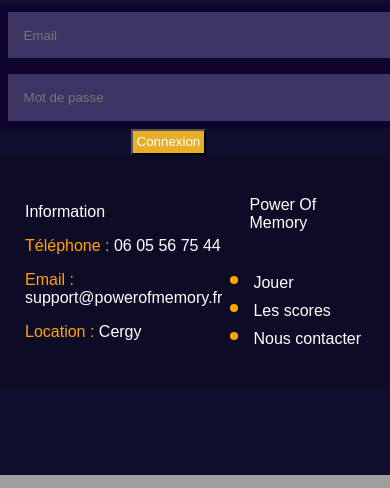
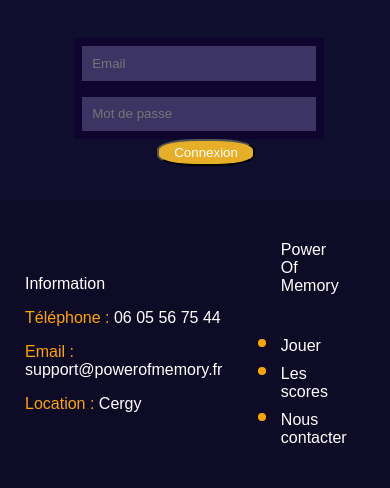
Before and after one commit to Nolent77/memory-website, a PHP site: page /login.html in a window 390 px wide; the page is wider, and only the part inside the window is pictured. Shown: the part 369-857 px from the top of that part. Run offline with PHP 8.4, Linux system fonts and the light colour scheme.

Commit message:
mobile connexion

```diff
--- a/assets/css/register.css
+++ b/assets/css/register.css
@@ -14,18 +14,18 @@ body{
     font-size:500%; /* on définit la taille du titre en pixel */
     font-family: 'PoliceDesTitres', sans-serif; /* on join la police d'écriture au titre */
 }
-.regiterBox{
+.registerBox{
     margin-left: 32%;/*place les touche a 32% de l'écran*/
     width : 35%;/* modifie la longeur de barres*/
     padding: 1%;/* modifie la largeur des barres*/
 }
 
 button{
-    margin-left: 33.5%;
+    margin-left: 42.5%;
     background-color: #e7af28;
     box-sizing: border-box;
     resize: none;
-    padding: 1%;
+    padding: 3%;
     color : #FFF /* Modifie la couleur du texte qui se trouve dans le boutton*/
 
 
@@ -38,13 +38,45 @@ input{
     flex-direction: column; /*pour placer chaque barre l'une sous l'autre*/
     background-color: #3c3564; /*définit la couleur de fond de chaque barre*/
     width: 100%; /*définit la largeur des barres à 100% de la largeur de la box (sont conteneur parent)*/
-    padding: 4%; /*ajoute un espace à l'interieur des barres (autour du contenu donc le texte de la barre et la bordure de la barre*/
+    padding: 5%; /*ajoute un espace à l'interieur des barres (autour du contenu donc le texte de la barre et la bordure de la barre*/
     color: #888;/* Modifie la couleur du texte qui se trouve dans les barres*/
 
 }
+.registerBox{
+    width: 35%;
+    flex-direction: column;
+    margin-left: 34.5%;
+    margin: 30px auto;
 
-@media screen and(max-width: 767px) {
-    button {
+
+}
+
+@media (max-width: 600px) {
+    .registerBox{
+        width: 50%;
+        margin: 30px auto;
+        padding-right: 50px;
+    }
+    .list{
+      width: 50%;
 
     }
-}
+    .footer-section{
+      margin-left: 30%;
+    }
+    button{
+        flex-direction: column-reverse;
+        width: 50%;
+        padding: 2%;
+        border-radius: 40%;
+
+    }
+    input{
+        width: 110%;
+        flex-direction: column;
+
+    }
+
+
+
+    }
```
Also changed, not shown: login.html (line endings or trailing spaces).
